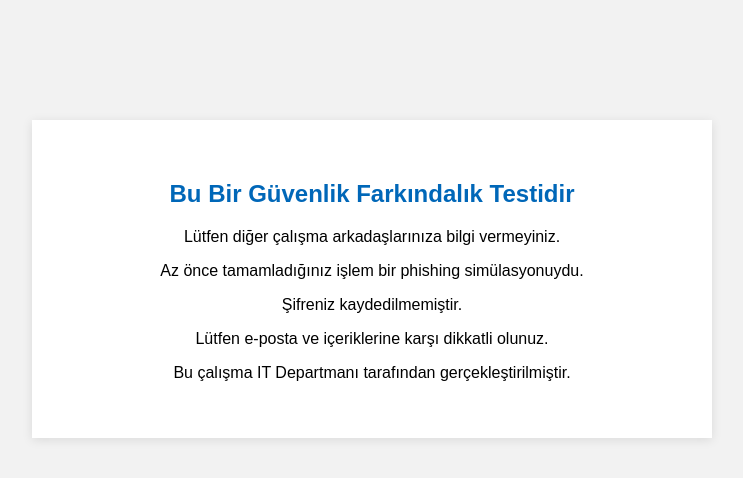
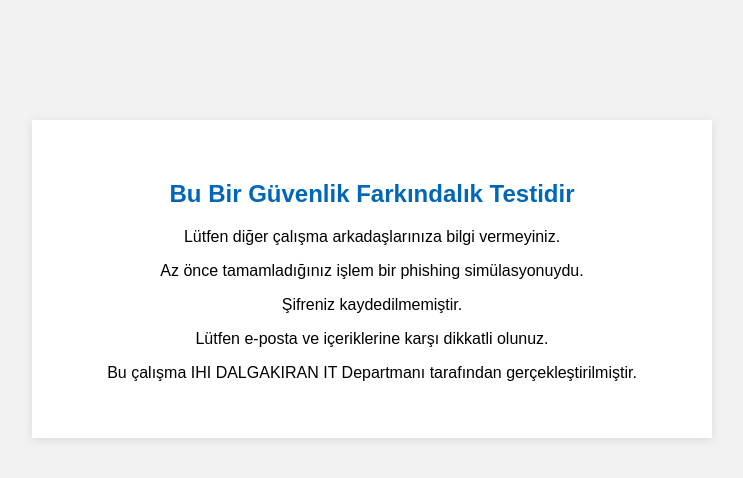
Before and after one commit to ihidalgakiran-debug/Awareness, a plain HTML site: page index.html in a window 1280 px wide. Shown: the whole page, without its empty margins (268-1011 px from the left). Drawn offline with Linux system fonts and the light colour scheme.

Commit message:
Update index.html

```diff
--- a/index.html
+++ b/index.html
@@ -27,7 +27,7 @@ h2{color:#0067b8;}
 <p>Az önce tamamladığınız işlem bir phishing simülasyonuydu.</p>
 <p>Şifreniz kaydedilmemiştir.</p>
 <p>Lütfen e-posta ve içeriklerine karşı dikkatli olunuz.</p>
-<p>Bu çalışma IT Departmanı tarafından gerçekleştirilmiştir.</p>
+<p>Bu çalışma IHI DALGAKIRAN IT Departmanı tarafından gerçekleştirilmiştir.</p>
 </div>
 </body>
 </html>
```
